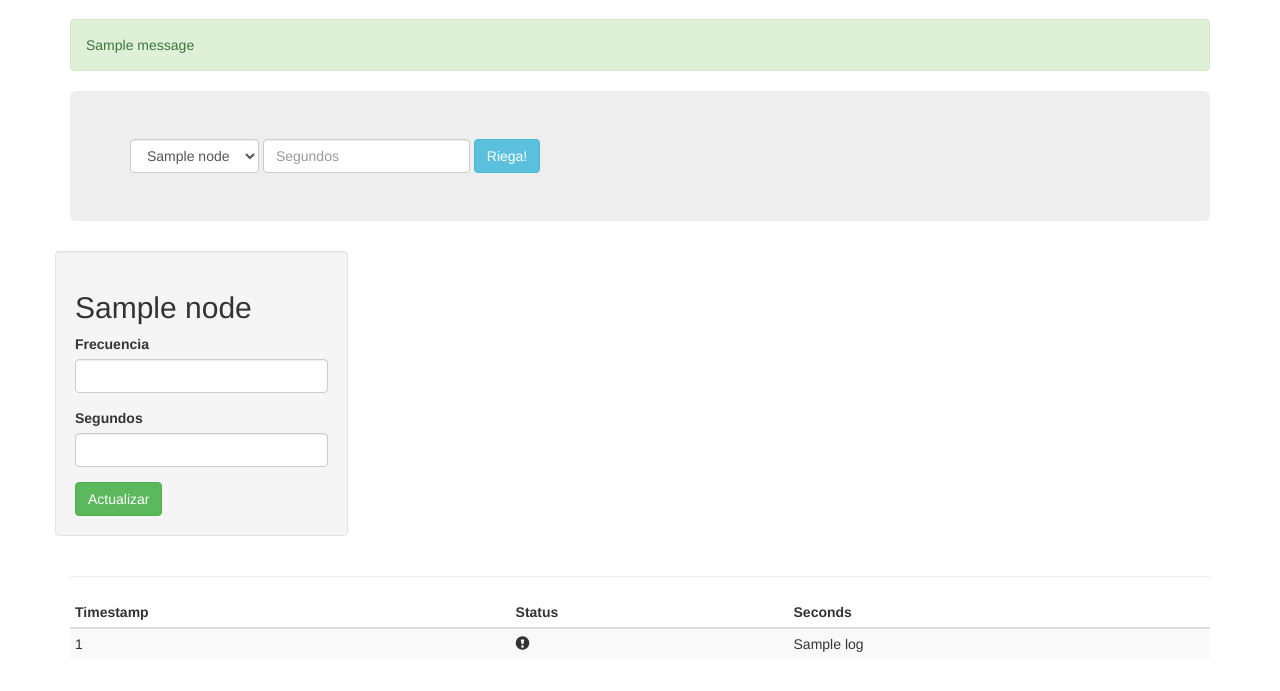
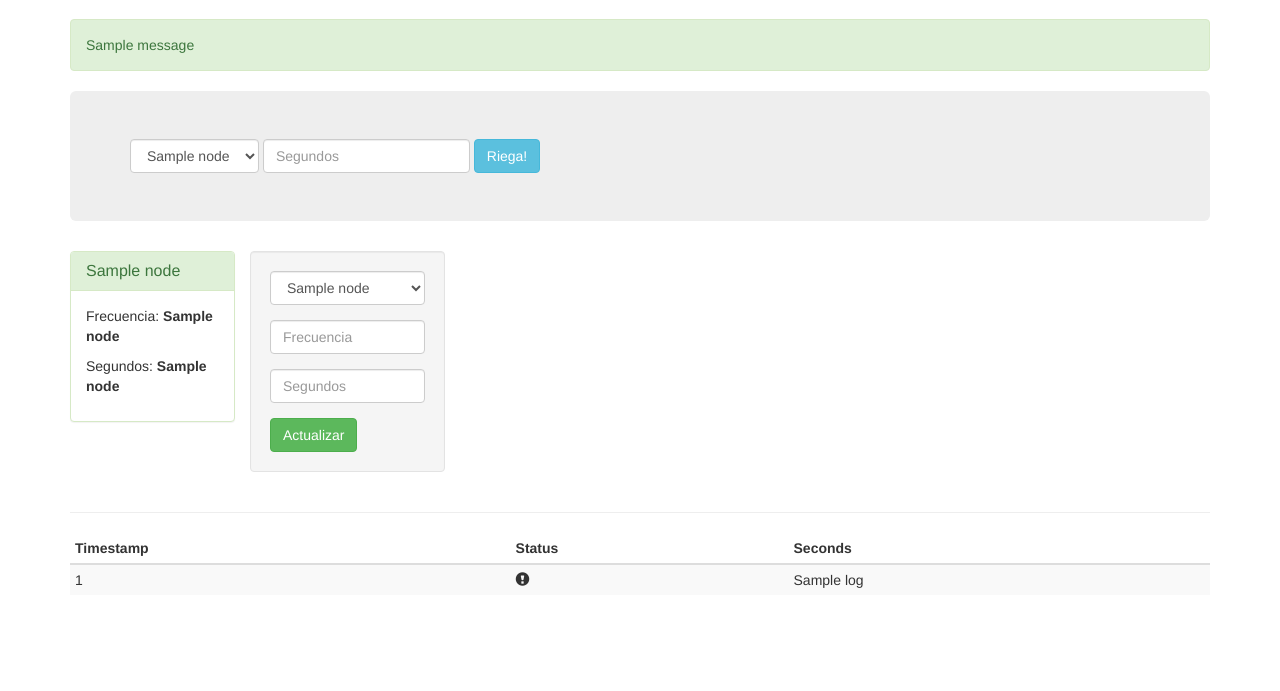
Before and after one commit to mzaforas/irrigation, a Flask app: template templates/index.html in a window 1280 px wide. Shown: the part 51-742 px from the top of the page. Run offline with Flask 2, Linux system fonts and the light colour scheme; the template is opened without the code that fills it: most values are stand-ins (such as "Sample title", 1, 10 or a date in 2020); one stand-in notice (Sample message) is shown; parts of the project's set-up code (start-up, migrations or seed data) failed here and were passed over; some libraries are stand-ins or nearby versions.

Commit message:
changes in UI for update plant params

```diff
--- a/irrigation.py
+++ b/irrigation.py
@@ -116,7 +116,6 @@ def log(seconds, status):
 @app.route("/update-node", methods=['POST'])
 def update_node():
     node_id = request.form['id']
-    name = request.form['name']
     frequency = request.form['frequency']
     seconds = request.form['seconds']
 
@@ -126,8 +125,8 @@ def update_node():
                    (frequency, seconds, node_id))
     db_conn.commit()
 
-    flash(u'Parámetros de riego de "{}" actualizados a {} veces al día durante {} segundos'
-          .format(name, frequency, seconds), category='success')
+    flash(u'Parámetros de riego actualizados a <b>{}</b> veces al día durante <b>{}</b> segundos'
+          .format(frequency, seconds), category='success')
     return redirect(url_for('index'))
 
 
--- a/templates/index.html
+++ b/templates/index.html
@@ -19,31 +19,45 @@
 
 <div class="row">
 {% for node in nodes %}
-    <div class="col-lg-3 well">
-      <h2>{{ node.1|capitalize }}</h2>
-      <form role="form" action="{{ url_for('update_node') }}" method="post">
+    <div class="col-lg-2">
+        <div class="panel panel-success">
+            <div class="panel-heading">
+                <h3 class="panel-title">{{ node.1|capitalize }}</h3>
+            </div>
+            <div class="panel-body">
+                <p>Frecuencia: <b>{{ node.2 }}</b></p>
+                <p>Segundos: <b>{{ node.3 }}</b></p>
+            </div>
+        </div>
+    </div>
+{% endfor %}
 
-        <input type="hidden" name="id" value="{{ node.0 }}">
-        <input type="hidden" name="name" value="{{ node.1 }}">
+<div class="col-lg-2 well">
+        <form role="form" action="{{ url_for('update_node') }}" method="post">
 
         <div class="form-group">
-            <label for="frequency">Frecuencia</label>
+        <select name="id" class="form-control">
+          {% for node in nodes %}
+	        <option value="{{ node.0 }}">{{ node.1 }}</option>
+          {% endfor %}
+	    </select>
+        </div>
+
+        <div class="form-group">
             <div>
-              <input type="number" min="0" max="6" step="2" class="form-control" name="frequency" id="frequency" value="{{ node.2 }}">
+              <input type="number" min="0" max="6" step="2" class="form-control" name="frequency" id="frequency" placeholder="Frecuencia">
             </div>
         </div>
 
         <div class="form-group">
-            <label for="seconds">Segundos</label>
             <div>
-              <input type="number" min="0" class="form-control" name="seconds" id="seconds" value="{{ node.3 }}">
+              <input type="number" min="0" class="form-control" name="seconds" id="seconds" placeholder="Segundos">
             </div>
         </div>
         <button type="submit" class="btn btn-success">Actualizar</button>
       </form>
-    </div>
 
-{% endfor %}
+</div>
 </div>
 
 <hr>
--- a/templates/layout.html
+++ b/templates/layout.html
@@ -34,7 +34,7 @@
 
     <div class="container">
       {% for category, message in get_flashed_messages(with_categories=True) %}
-      <div class="alert alert-{{ category }}" style="margin-top: 20px">{{ message }}</div>
+      <div class="alert alert-{{ category }}" style="margin-top: 20px">{{ message|safe }}</div>
       {% endfor %}
 
       {% block body %}{% endblock %}
```
